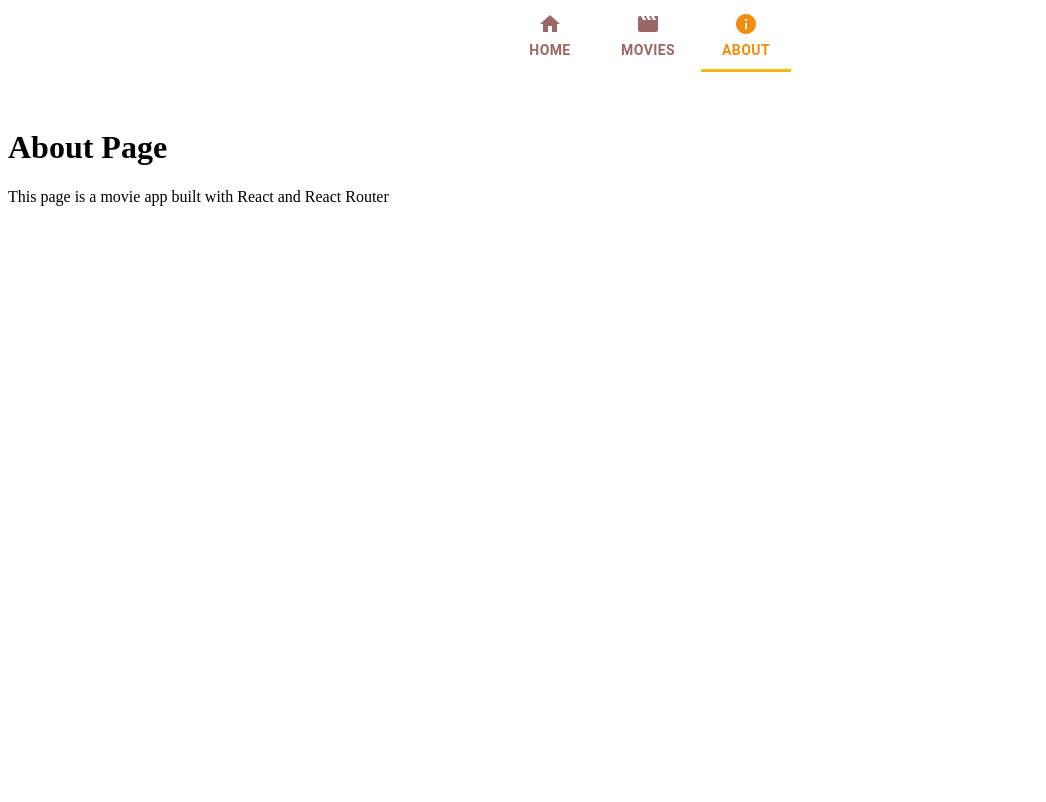
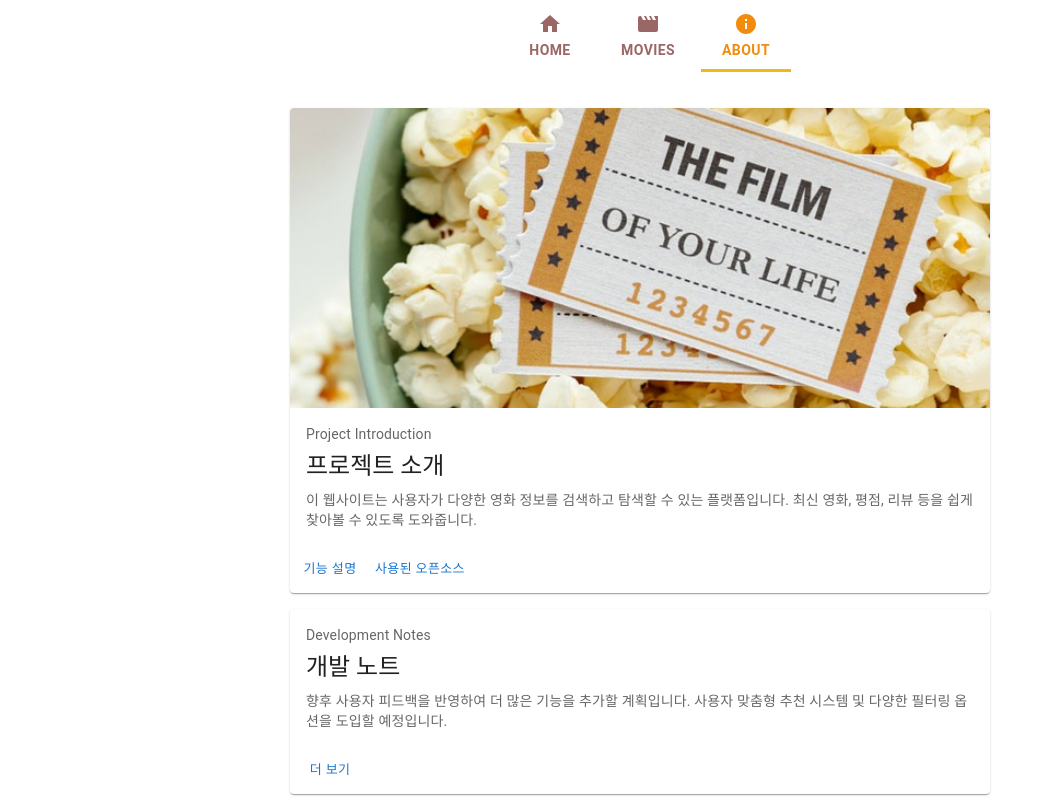
Before and after one commit to extra24/React_WebProject, a React (Create React App) app in the folder popcorn-portal/: page /about in a window 1280 px wide. Shown: the whole page, without its empty margins (0-1046 px from the left). Built offline with nearby package versions, Linux system fonts and the light colour scheme.

Commit message:
About 페이지 Card 형식으로 프로젝트 소개, 개발 노트 내용 추가

```diff
--- a/popcorn-portal/src/components/About.js
+++ b/popcorn-portal/src/components/About.js
@@ -1,11 +1,80 @@
 import React from "react";
+import {
+  Container,
+  Typography,
+  Box,
+  Grid2,
+  Card,
+  CardActions,
+  CardContent,
+  CardMedia,
+  Button,
+} from "@mui/material";
 
 const About = () => {
   return (
-    <div>
-      <h1>About Page</h1>
-      <p>This page is a movie app built with React and React Router</p>
-    </div>
+    <Container maxWidth="lg">
+      <Box
+        sx={{
+          display: "flex",
+          flexDirection: "column",
+          alignItems: "center",
+          gap: 2, // 카드 간 간격 설정
+        }}
+      >
+        {/* 프로젝트 소개 섹션 */}
+        <Card sx={{ maxWidth: 700 }}>
+          <CardMedia
+            sx={{ height: 300 }}
+            image="/images/popcornImg5.jpg"
+            title="popcornMainImg"
+          />
+          <CardContent>
+            <Typography
+              sx={{ color: "text.secondary", fontSize: 14 }}
+              gutterBottom
+            >
+              Project Introduction
+            </Typography>
+            <Typography variant="h5" component="div" gutterBottom>
+              프로젝트 소개
+            </Typography>
+            <Typography variant="body2" sx={{ color: "text.secondary" }}>
+              이 웹사이트는 사용자가 다양한 영화 정보를 검색하고 탐색할 수 있는
+              플랫폼입니다. 최신 영화, 평점, 리뷰 등을 쉽게 찾아볼 수 있도록
+              도와줍니다.
+            </Typography>
+          </CardContent>
+          <CardActions>
+            <Button size="small">기능 설명</Button>
+            <Button size="small">사용된 오픈소스</Button>
+          </CardActions>
+        </Card>
+
+        {/* 미래 계획 섹션 */}
+        <Card sx={{ maxWidth: 700 }}>
+          <CardContent>
+            <Typography
+              sx={{ color: "text.secondary", fontSize: 14 }}
+              gutterBottom
+            >
+              Development Notes
+            </Typography>
+            <Typography variant="h5" component="div" gutterBottom>
+              개발 노트
+            </Typography>
+            <Typography variant="body2" sx={{ color: "text.secondary" }}>
+              향후 사용자 피드백을 반영하여 더 많은 기능을 추가할 계획입니다.
+              사용자 맞춤형 추천 시스템 및 다양한 필터링 옵션을 도입할
+              예정입니다.
+            </Typography>
+          </CardContent>
+          <CardActions>
+            <Button size="small">더 보기</Button>
+          </CardActions>
+        </Card>
+      </Box>
+    </Container>
   );
 };
 
```
